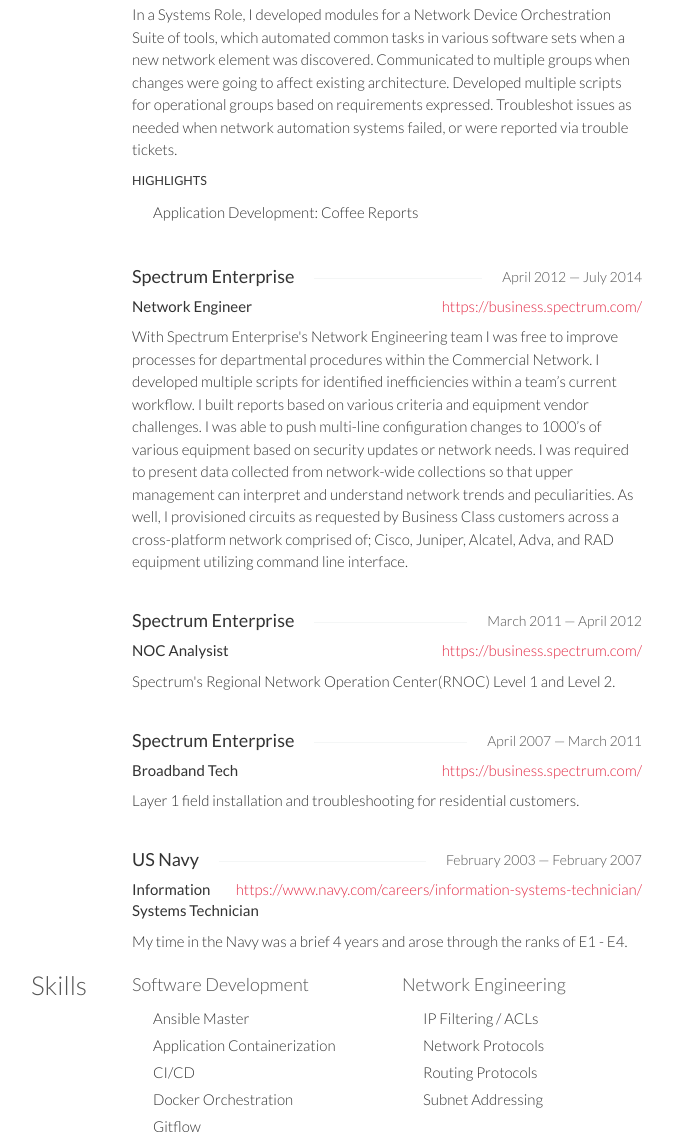
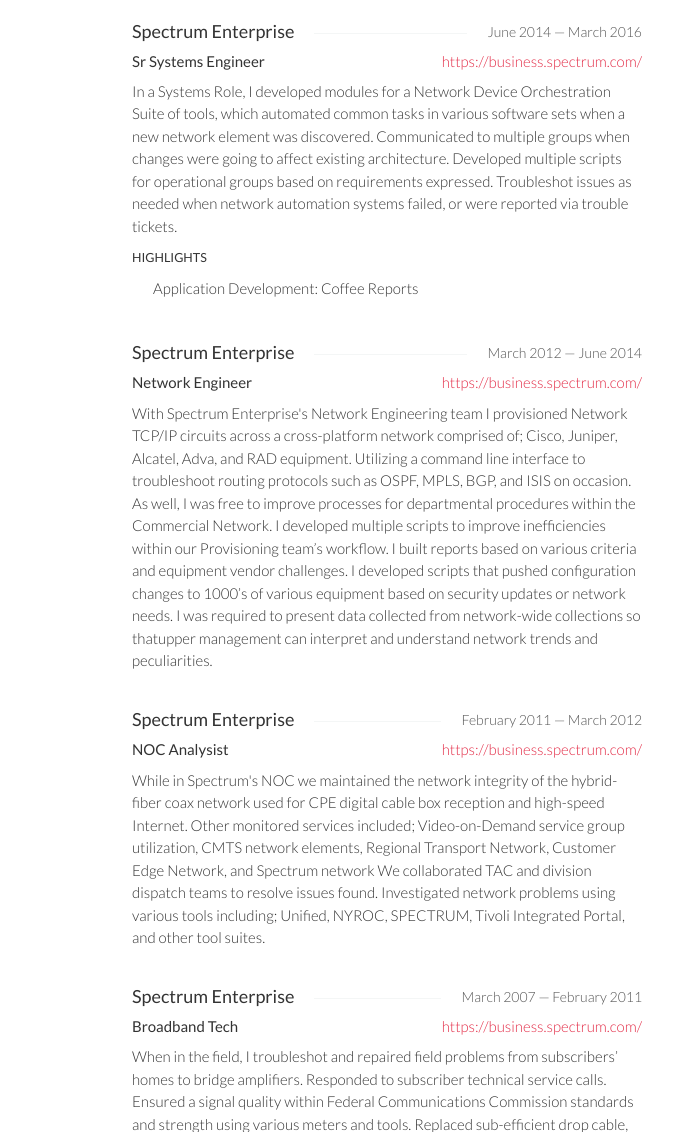
Before and after one commit to mrreyes512/My-Resume, a website: page docs/index.html in a window 1280 px wide. Shown: the part 1668-2800 px from the top of the page, without its empty margins (343-1016 px from the left). Drawn offline with nearby package versions, Linux system fonts and the light colour scheme; some icons are missing.

Commit message:
updating index

```diff
--- a/docs/index.html
+++ b/docs/index.html
@@ -385,7 +385,7 @@
 				<h4 class="strike-through">
 					<span>Spectrum Enterprise</span>
 					<span class="date">
-						April 2019 — December 2021
+						March 2019 — December 2021
 					</span>
 				</h4>
 				<div class="website pull-right">
@@ -401,9 +401,11 @@
 job functions were transitioned. Discovering a clear career path and building a
 collaborative culture were some of the small difficulties to overcome.
 Once our Service Reliability Engineering team was estabilished, I guided them to
-continue development of scalable Ansible Playbooks for Automated Deployments in our
-Production Environment; Building automated regression tests using GitLab CI/CD and
-Jenkins; and Containerizing legacy applications in Docker.
+continue developing scalable Ansible Playbooks for Automated Deployments in our
+Production Environment. We reduced deployment time to production by Automating
+Regression Testing of existing functionality. As well we containerized legacy
+applications in Docker files allowing ease of installation in multiple
+testing enviornments.
 </p>
 				</div>
 				<p>
@@ -411,15 +413,15 @@
 				</p>
 				<ul class="highlights">
 					<li class="bullet">Established an environment with three vertical slice teams involving over twenty developers and three Area Product Owners</li>
-					<li class="bullet">Guided my development team to automate a manual process which saved Spectrum a projected estimate of one million dollars in Capital Expense</li>
-					<li class="bullet">Deployment automations using Ansible Roles allowing a scalable cookbook</li>
+					<li class="bullet">Guided my development team to automate a manual process using Python scripts which saved Spectrum a projected estimate of one million dollars in Capital Expense</li>
+					<li class="bullet">Created a scalable Ansible frame work with Roles for covering Server Health, Automated Application Building, and Pushbutton Deployment Automations</li>
 				</ul>
 			</div>
 			<div class="col-sm-12">
 				<h4 class="strike-through">
 					<span>Spectrum Enterprise</span>
 					<span class="date">
-						April 2016 — April 2019
+						March 2016 — March 2019
 					</span>
 				</h4>
 				<div class="website pull-right">
@@ -431,13 +433,13 @@
 				<div class="summary">
 					<p>Our primary focus was to improve efficiencies of our work-order pipeline by means
 of automating the provisioning of network services. We participated in regular code
-reviews and followed the principles outlined in gitflow. Our automated build pipeline(CI/CD)
+reviews and followed the principles outlined in Gitflow. Our automated build pipeline(CI/CD)
 was run through jobs executed by GitLab Runners and Jenkins Jobs. Daily Stand-ups
 ensured communication and transparency among the Scrum Team. We demonstrated our
 progress to Stakeholders and Product Owners at a per Sprint Iteration. This would
 allow a project to fail-fast and be agile enough to take new direction at the speed
 of business needs.
-As a secondary hat, I developed scalable playbooks with Ansible roles to systematically
+As a secondary hat, I developed scalable playbooks with Ansible Roles to systematically
 deploy our network orchestrator. This effort cut down countless human hours during
 our production deployments and regression testing.
 </p>
@@ -455,7 +457,7 @@
 				<h4 class="strike-through">
 					<span>Spectrum Enterprise</span>
 					<span class="date">
-						July 2014 — April 2016
+						June 2014 — March 2016
 					</span>
 				</h4>
 				<div class="website pull-right">
@@ -485,7 +487,7 @@
 				<h4 class="strike-through">
 					<span>Spectrum Enterprise</span>
 					<span class="date">
-						April 2012 — July 2014
+						March 2012 — June 2014
 					</span>
 				</h4>
 				<div class="website pull-right">
@@ -495,18 +497,19 @@
 					Network Engineer
 				</div>
 				<div class="summary">
-					<p>With Spectrum Enterprise's Network Engineering team I was free to improve
+					<p>With Spectrum Enterprise's Network Engineering team I provisioned Network TCP/IP
+circuits across a cross-platform network comprised of; Cisco, Juniper, Alcatel,
+Adva, and RAD equipment. Utilizing a command line interface to troubleshoot routing
+protocols such as OSPF, MPLS, BGP, and ISIS on occasion.
+As well, I was free to improve
 processes for departmental procedures within the Commercial Network. I
-developed multiple scripts for identified inefficiencies within a team’s
-current workflow. I built reports based on various criteria and equipment
-vendor challenges. I was able to push multi-line configuration changes to
-1000’s of various equipment based on security updates or network needs. I
-was required to present data collected from network-wide collections so that
-upper management can interpret and understand network trends and
+developed multiple scripts to improve inefficiencies within our Provisioning
+team’s workflow. I built reports based on various criteria and equipment
+vendor challenges. I developed scripts that pushed configuration
+changes to 1000’s of various equipment based on security updates or network
+needs. I was required to present data collected from network-wide collections so
+thatupper management can interpret and understand network trends and
 peculiarities.
-As well, I provisioned circuits as requested by Business Class customers
-across a cross-platform network comprised of; Cisco, Juniper, Alcatel, Adva,
-and RAD equipment utilizing command line interface.
 </p>
 				</div>
 			</div>
@@ -514,7 +517,7 @@
 				<h4 class="strike-through">
 					<span>Spectrum Enterprise</span>
 					<span class="date">
-						March 2011 — April 2012
+						February 2011 — March 2012
 					</span>
 				</h4>
 				<div class="website pull-right">
@@ -524,7 +527,14 @@
 					NOC Analysist
 				</div>
 				<div class="summary">
-					<p>Spectrum's Regional Network Operation Center(RNOC) Level 1 and Level 2.
+					<p>While in Spectrum's NOC we maintained the network integrity of the
+hybrid-fiber coax network used for CPE digital cable box reception and
+high-speed Internet. Other monitored services included; Video-on-Demand
+service group utilization, CMTS network elements, Regional Transport
+Network, Customer Edge Network, and Spectrum network We collaborated TAC and
+division dispatch teams to resolve issues found. Investigated network
+problems using various tools including; Unified, NYROC, SPECTRUM, Tivoli
+Integrated Portal, and other tool suites.
 </p>
 				</div>
 			</div>
@@ -532,7 +542,7 @@
 				<h4 class="strike-through">
 					<span>Spectrum Enterprise</span>
 					<span class="date">
-						April 2007 — March 2011
+						March 2007 — February 2011
 					</span>
 				</h4>
 				<div class="website pull-right">
@@ -542,7 +552,14 @@
 					Broadband Tech
 				</div>
 				<div class="summary">
-					<p>Layer 1 field installation and troubleshooting for residential customers.
+					<p>When in the field, I troubleshot and repaired field problems from
+subscribers’ homes to bridge amplifiers. Responded to subscriber technical
+service calls. Ensured a signal quality within Federal Communications
+Commission standards and strength using various meters and tools. Replaced
+sub-efficient drop cable, house cable, telephone, and Ethernet cable.
+Conducted signal egress / ingress testing and repairs using signal seekers
+and test meters to locate cracks in feeder system lines. Repaired cable
+system leaks as regulated annually by the FCC.
 </p>
 				</div>
 			</div>
@@ -550,7 +567,7 @@
 				<h4 class="strike-through">
 					<span>US Navy</span>
 					<span class="date">
-						February 2003 — February 2007
+						January 2003 — January 2007
 					</span>
 				</h4>
 				<div class="website pull-right">
@@ -561,6 +578,13 @@
 				</div>
 				<div class="summary">
 					<p>My time in the Navy was a brief 4 years and arose through the ranks of E1 - E4.
+While in the Navy I Deployed local area networks, monitored traffic flow on
+servers and preformed daily backups on servers. I installed and operated
+various computer software on client machines, re-imaged when needed. As
+well, we complied with US government requirements for secure communications
+via HF, UHF, and VHF frequencies. Performed operational tests and required
+adjustments on circuits. We maintained and replaced various antennas.  And we
+proactively identified interference and jamming frequencies to superiors.
 </p>
 				</div>
 			</div>
@@ -625,7 +649,7 @@
 				<h4 class="strike-through">
 					<span>United States Navy</span>
 					<span class="date">
-						February 2003 — February 2007
+						January 2003 — January 2007
 					</span>
 				</h4>
 				<div class="area">
@@ -639,7 +663,7 @@
 				<h4 class="strike-through">
 					<span>Austin Community College</span>
 					<span class="date">
-						February 2010 — June 2011
+						January 2010 — May 2011
 					</span>
 				</h4>
 				<div class="area">
```
